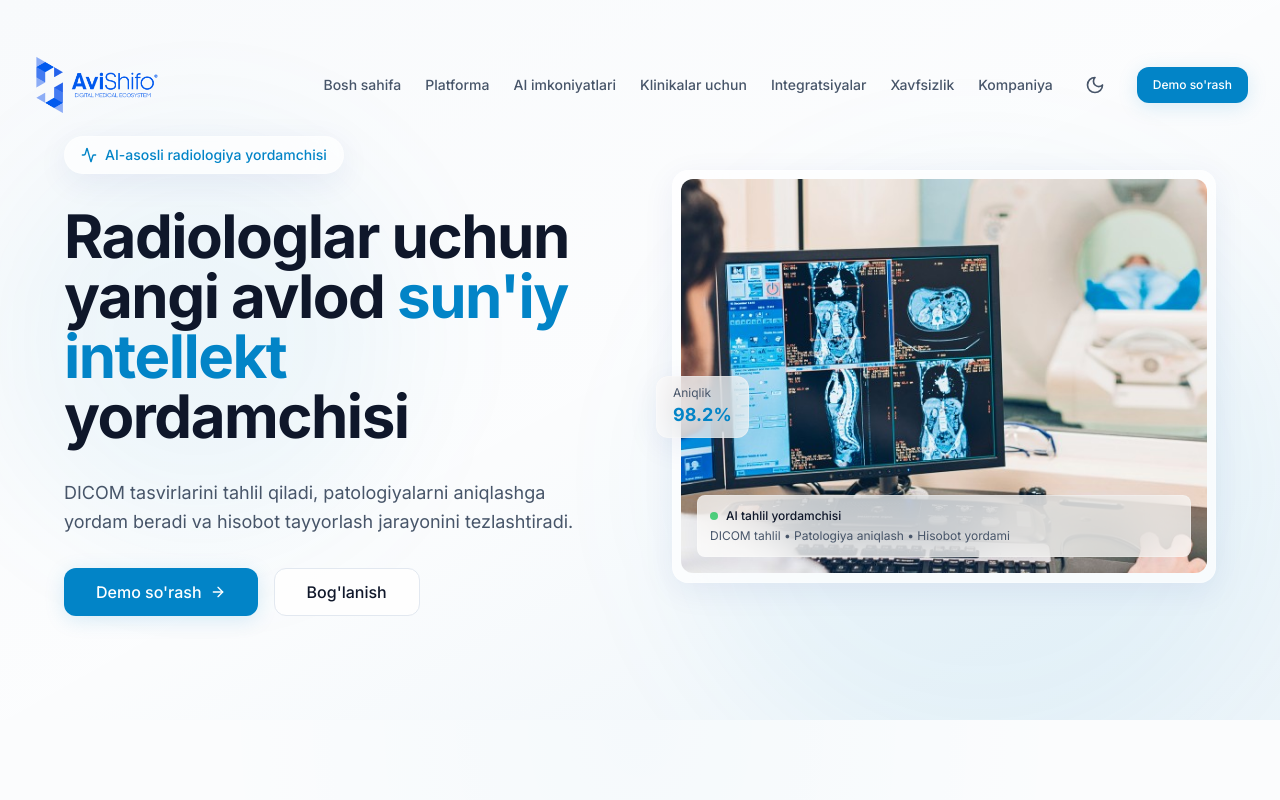
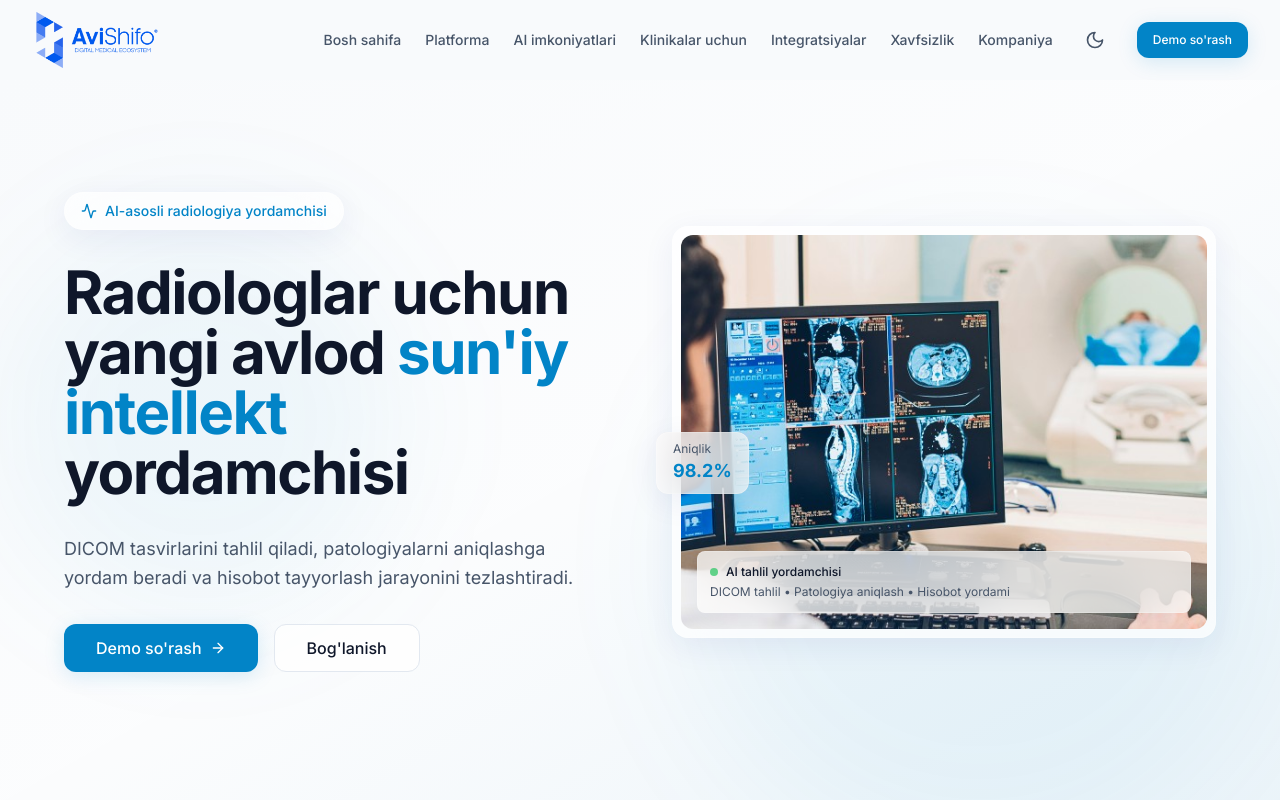
Before and after one commit to komilovmDev/Avi_radiolog, a Next.js app: page / in a window 1280 px wide. Shown: the top 800 px of the page. Built offline with nearby package versions, Linux system fonts and the light colour scheme.

Commit message:
design fix

```diff
--- a/app/ai-imkoniyatlari/page.tsx
+++ b/app/ai-imkoniyatlari/page.tsx
@@ -44,7 +44,7 @@ const capabilities = [
 
 export default function AiImkoniyatlariPage() {
   return (
-    <section className="min-h-screen pt-32 pb-20 bg-slate-50 dark:bg-slate-900">
+    <section className="min-h-screen pt-20 pb-20 bg-slate-50 dark:bg-slate-900">
       <div className="container max-w-content mx-auto px-4 sm:px-6 lg:px-8">
         <div className="max-w-3xl mx-auto text-center mb-16">
           <h1 className="text-4xl sm:text-5xl font-bold text-slate-900 dark:text-slate-100 mb-6">
--- a/app/demo/page.tsx
+++ b/app/demo/page.tsx
@@ -9,7 +9,7 @@ export const metadata: Metadata = {
 
 export default function DemoPage() {
   return (
-    <section className="min-h-screen pt-32 pb-20 bg-slate-50 dark:bg-slate-900">
+    <section className="min-h-screen pt-20 pb-20 bg-slate-50 dark:bg-slate-900">
       <div className="container max-w-content mx-auto px-4 sm:px-6 lg:px-8">
         <div className="max-w-2xl mx-auto">
           <div className="text-center mb-12">
--- a/app/integratsiyalar/page.tsx
+++ b/app/integratsiyalar/page.tsx
@@ -44,7 +44,7 @@ const integrations = [
 
 export default function IntegratsiyalarPage() {
   return (
-    <section className="min-h-screen pt-32 pb-20 bg-slate-50 dark:bg-slate-900">
+    <section className="min-h-screen pt-20 pb-20 bg-slate-50 dark:bg-slate-900">
       <div className="container max-w-content mx-auto px-4 sm:px-6 lg:px-8">
         <div className="max-w-3xl mx-auto text-center mb-16">
           <h1 className="text-4xl sm:text-5xl font-bold text-slate-900 dark:text-slate-100 mb-6">
--- a/app/klinikalar/page.tsx
+++ b/app/klinikalar/page.tsx
@@ -44,7 +44,7 @@ const benefits = [
 
 export default function KlinikalarPage() {
   return (
-    <section className="min-h-screen pt-32 pb-20 bg-slate-50 dark:bg-slate-900">
+    <section className="min-h-screen pt-20 pb-20 bg-slate-50 dark:bg-slate-900">
       <div className="container max-w-content mx-auto px-4 sm:px-6 lg:px-8">
         <div className="max-w-3xl mx-auto text-center mb-16">
           <h1 className="text-4xl sm:text-5xl font-bold text-slate-900 dark:text-slate-100 mb-6">
--- a/app/kompaniya/page.tsx
+++ b/app/kompaniya/page.tsx
@@ -32,7 +32,7 @@ const values = [
 
 export default function KompaniyaPage() {
   return (
-    <section className="min-h-screen pt-32 pb-20 bg-slate-50 dark:bg-slate-900">
+    <section className="min-h-screen pt-20 pb-20 bg-slate-50 dark:bg-slate-900">
       <div className="container max-w-content mx-auto px-4 sm:px-6 lg:px-8">
         <div className="max-w-3xl mx-auto text-center mb-16">
           <h1 className="text-4xl sm:text-5xl font-bold text-slate-900 dark:text-slate-100 mb-6">
--- a/app/layout.tsx
+++ b/app/layout.tsx
@@ -41,7 +41,7 @@ export default function RootLayout({
       <body className={`${inter.variable} font-sans antialiased min-h-screen flex flex-col`}>
         <ThemeProvider>
           <Navigation />
-          <main className="flex-1">{children}</main>
+          <main className="flex-1 pt-20">{children}</main>
           <Footer />
         </ThemeProvider>
       </body>
--- a/app/platforma/page.tsx
+++ b/app/platforma/page.tsx
@@ -37,7 +37,7 @@ const features = [
 
 export default function PlatformaPage() {
   return (
-    <section className="min-h-screen pt-32 pb-20 bg-slate-50 dark:bg-slate-900">
+    <section className="min-h-screen pt-20 pb-20 bg-slate-50 dark:bg-slate-900">
       <div className="container max-w-content mx-auto px-4 sm:px-6 lg:px-8">
         <div className="max-w-3xl mx-auto text-center mb-16">
           <h1 className="text-4xl sm:text-5xl font-bold text-slate-900 dark:text-slate-100 mb-6">
--- a/app/xavfsizlik/page.tsx
+++ b/app/xavfsizlik/page.tsx
@@ -51,7 +51,7 @@ const securityFeatures = [
 
 export default function XavfsizlikPage() {
   return (
-    <section className="min-h-screen pt-32 pb-20 bg-slate-50 dark:bg-slate-900">
+    <section className="min-h-screen pt-20 pb-20 bg-slate-50 dark:bg-slate-900">
       <div className="container max-w-content mx-auto px-4 sm:px-6 lg:px-8">
         <div className="max-w-3xl mx-auto text-center mb-16">
           <h1 className="text-4xl sm:text-5xl font-bold text-slate-900 dark:text-slate-100 mb-6">
--- a/components/home/hero-section.tsx
+++ b/components/home/hero-section.tsx
@@ -8,7 +8,7 @@ import { Button } from "@/components/ui/button"
 
 export function HeroSection() {
   return (
-    <section className="relative min-h-[90vh] flex items-center overflow-hidden pt-24 pb-16">
+    <section className="relative min-h-[90vh] flex items-center overflow-hidden pt-12 pb-16">
       {/* Background gradient */}
       <div className="absolute inset-0 bg-gradient-to-br from-medical-white via-white/50 to-medical-blue/5 dark:from-slate-900 dark:via-slate-900/95 dark:to-medical-blue/10 -z-10" />
       <div className="absolute top-1/4 right-0 w-[600px] h-[600px] bg-medical-blue/5 rounded-full blur-3xl -z-10" />
--- a/components/layout/navigation.tsx
+++ b/components/layout/navigation.tsx
@@ -41,16 +41,17 @@ export function Navigation() {
   }, [isMobileMenuOpen])
 
   return (
+    <>
       <header
         className={cn(
-        "fixed top-0 left-0 right-0 z-50 transition-all duration-300",
+          "fixed top-0 left-0 right-0 z-50 h-20 flex items-center transition-all duration-300",
           isScrolled
-          ? "glass shadow-soft py-3"
-          : "bg-transparent py-5"
+            ? "glass shadow-soft py-2"
+            : "bg-transparent py-3"
         )}
       >
-      <nav className="container max-w-content mx-auto px-4 sm:px-6 lg:px-8">
-        <div className="flex items-center justify-between">
+        <nav className="container max-w-content mx-auto w-full relative px-4 sm:px-6 lg:px-8">
+          <div className="flex items-center justify-between min-h-0">
             <Logo href="/" size="sm" />
 
             <div className="hidden lg:flex items-center gap-6">
@@ -82,7 +83,10 @@ export function Navigation() {
               </button>
             </div>
           </div>
+        </nav>
+      </header>
 
+      {/* Mobil menyu — navbar ostida, fixed overlay */}
       <AnimatePresence>
         {isMobileMenuOpen && (
           <motion.div
@@ -90,9 +94,9 @@ export function Navigation() {
             animate={{ opacity: 1, height: "auto" }}
             exit={{ opacity: 0, height: 0 }}
             transition={{ duration: 0.2 }}
-              className="lg:hidden overflow-hidden"
+            className="fixed left-0 right-0 top-20 z-40 lg:hidden overflow-hidden"
           >
-              <div className="mt-4 py-4 px-4 rounded-2xl bg-white/95 dark:bg-slate-800/95 backdrop-blur-xl border border-slate-200/50 dark:border-slate-700/50 shadow-lg">
+            <div className="mx-4 mt-2 py-4 px-4 rounded-2xl bg-white/95 dark:bg-slate-800/95 backdrop-blur-xl border border-slate-200/50 dark:border-slate-700/50 shadow-lg">
               {navLinks.map((link) => (
                 <Link
                   key={link.href}
@@ -114,7 +118,6 @@ export function Navigation() {
           </motion.div>
         )}
       </AnimatePresence>
-      </nav>
-    </header>
+    </>
   )
 }
--- a/components/logo.tsx
+++ b/components/logo.tsx
@@ -12,12 +12,13 @@ type LogoProps = {
   variant?: LogoVariant
   className?: string
   href?: string
-  /** sm = nav, lg = footer */
-  size?: "sm" | "lg"
+  /** xs = nav (qisqa), sm = nav, lg = footer */
+  size?: "xs" | "sm" | "lg"
 }
 
 /** Kompakt o‘lcham — ortiqcha joy egallamasin */
 const sizes = {
+  xs: { height: 24, width: 98 },
   sm: { height: 32, width: 130 },
   lg: { height: 40, width: 160 },
 }
@@ -35,7 +36,7 @@ export function Logo({ variant = "auto", className, href = "/", size = "sm" }: L
       alt="AviShifo — Digital Medical Ecosystem"
       width={width}
       height={height}
-      sizes={size === "sm" ? "130px" : "160px"}
+      sizes={size === "xs" ? "98px" : size === "sm" ? "130px" : "160px"}
       className={cn("object-contain object-left", className)}
       priority
     />
```
Lines whose indentation alone changed are shown as unchanged.
